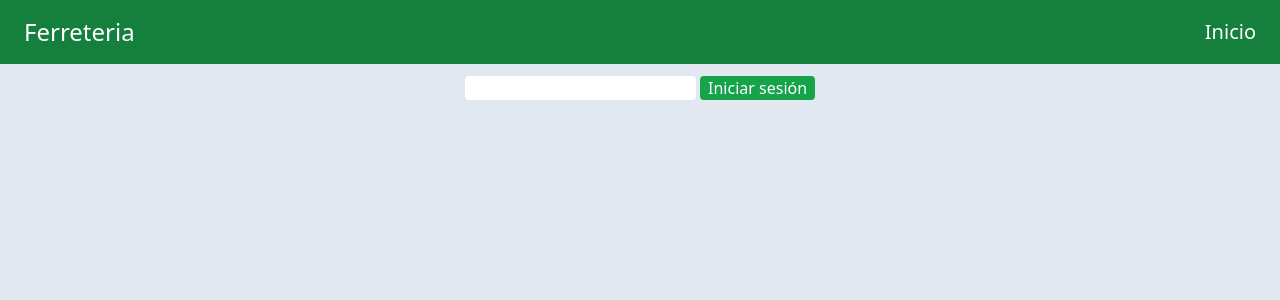
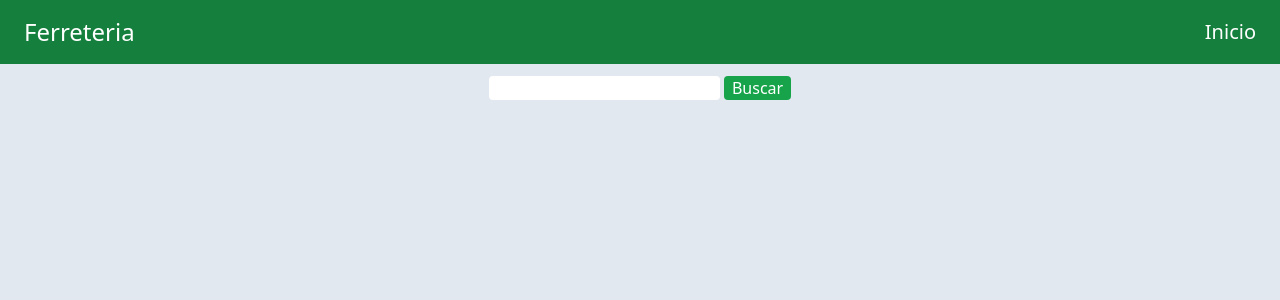
Before and after one commit to MrMaty17/proyecto-ferreteria, a PHP site: page /layouts/header.php in a window 1280 px wide. Shown: the top 300 px of the page. Run offline with PHP 8.4, Linux system fonts and the light colour scheme; some libraries are stand-ins or nearby versions.

Commit message:
Fix button label in header and ensure proper footer inclusion in admin index

```diff
--- a/admin/index.php
+++ b/admin/index.php
@@ -51,4 +51,3 @@ $result = $conexion->query($sql);
         </table>
     <?php endif; ?>
 </main>
-<?php include_once '../layouts/footer.php'; ?>
--- a/layouts/header.php
+++ b/layouts/header.php
@@ -20,6 +20,6 @@
     <nav id="search-bar" class="mt-3 flex justify-center items-center">
         <div class="items-center">
             <input type="search" class="rounded" name="search" id="">
-            <button class="bg-green-600 hover:bg-green-700 cursor-pointer text-white px-2 rounded">Iniciar sesión</button>
+            <button class="bg-green-600 hover:bg-green-700 cursor-pointer text-white px-2 rounded">Buscar</button>
         </div>
     </nav>
```
